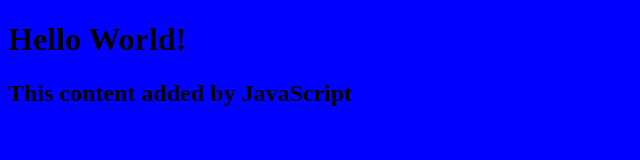
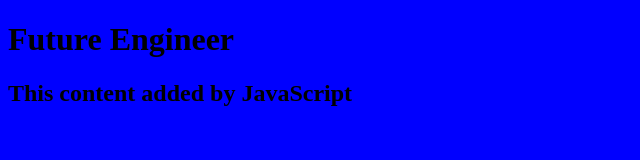
Before and after one commit to SabrenaMichelle/My-First-Repository, a plain HTML site: page index.html in a window 1280 px wide. Shown: the whole page, without its empty margins (0-640 px from the left). Drawn offline with Linux system fonts and the light colour scheme.

```diff
--- a/index.html
+++ b/index.html
@@ -2,10 +2,11 @@
 <html lang="en">
   <head>
     <link rel="stylesheet" href="style.css">
-    <title>My Website</title>
+    <title>Sabrena Ray</title>
   </head>
   <body>
-    <h1>Hello World!</h1>
+    <h1>Future Engineer</h1>
     <script src="script.js"></script>
+
   </body>
 </html>
```
Also changed, not shown: 1 other file.
